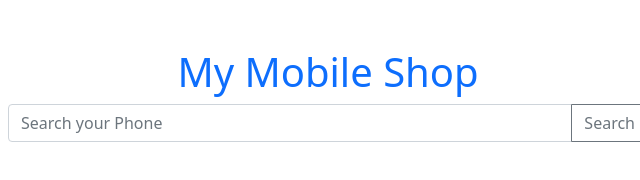
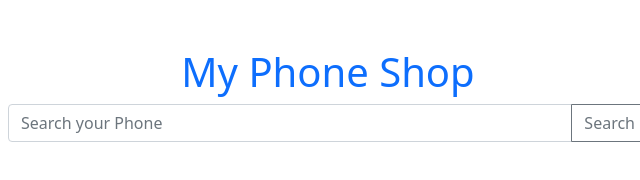
Before and after one commit to payeltilak/phone-hunter-website, a plain HTML site: page index.html in a window 1280 px wide. Shown: the full height of the page, 312-952 px from the left. Drawn offline with nearby package versions, Linux system fonts and the light colour scheme.

Commit message:
add to word

```diff
--- a/index.html
+++ b/index.html
@@ -9,7 +9,7 @@
     <link href="https://cdn.jsdelivr.net/npm/bootstrap@5.1.3/dist/css/bootstrap.min.css" rel="stylesheet"
         integrity="sha384-1BmE4kWBq78iYhFldvKuhfTAU6auU8tT94WrHftjDbrCEXSU1oBoqyl2QvZ6jIW3" crossorigin="anonymous">
 </head>
-<h1 class="text-center text-primary mt-5">My Mobile Shop</h1>
+<h1 class="text-center text-primary mt-5">My Phone Shop</h1>
 <!-- search area -->
 <div class="input-group mb-3 w-50 mx-auto">
     <input id="search-input" type="text" class="form-control" placeholder="Search your Phone"
```
